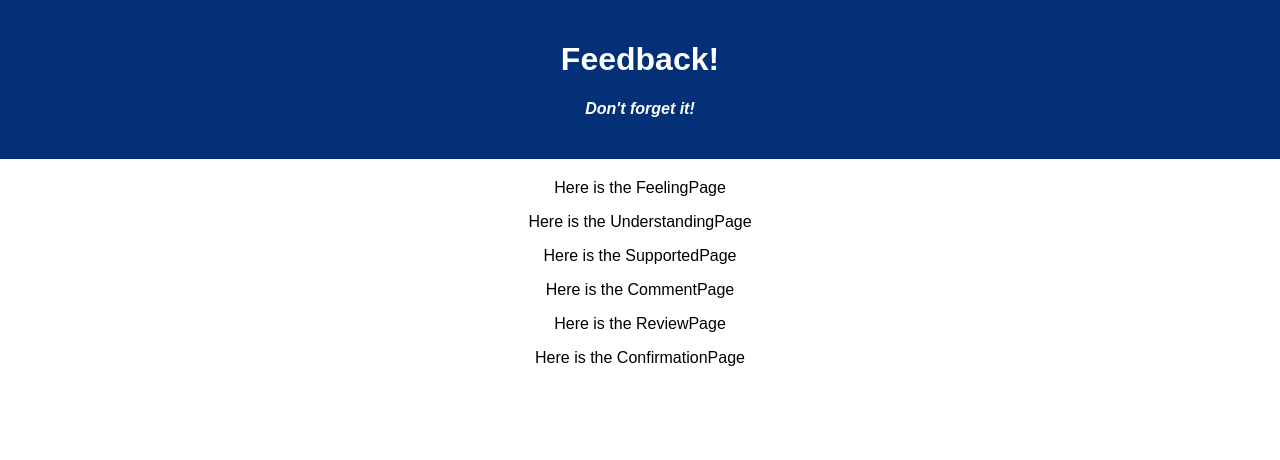
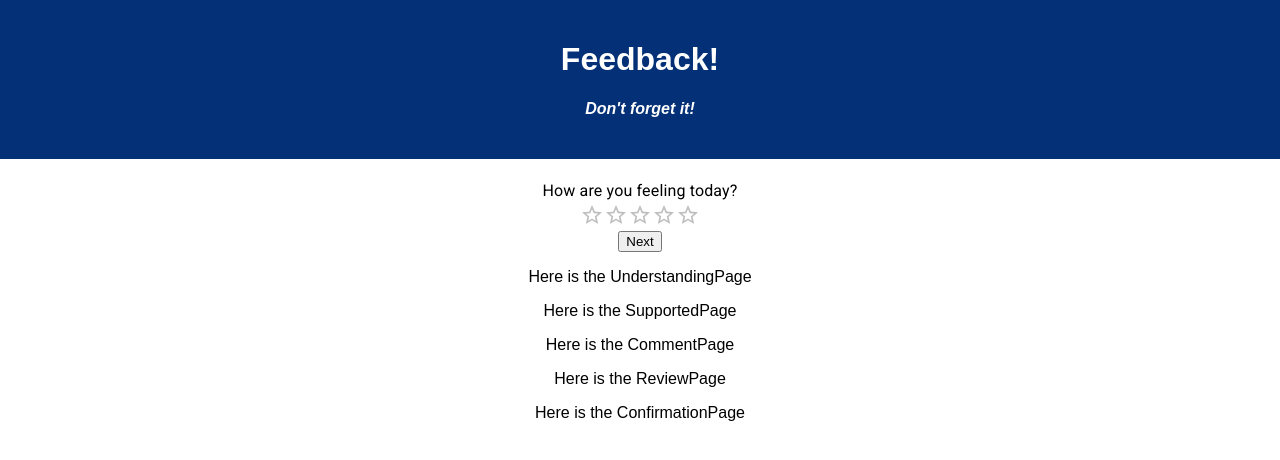
Before and after one commit to winklockm/weekend-redux-feedback-loop, a React (Create React App) app: page / in a window 1280 px wide. Shown: the top 460 px of the page. Built offline with nearby package versions, Linux system fonts and the light colour scheme.

Commit message:
add mui, dispatch feeling reducer

```diff
--- a/package.json
+++ b/package.json
@@ -4,6 +4,10 @@
   "private": true,
   "proxy": "http://localhost:5000",
   "dependencies": {
+    "@emotion/react": "^11.10.4",
+    "@emotion/styled": "^11.10.4",
+    "@mui/icons-material": "^5.10.6",
+    "@mui/material": "^5.10.6",
     "axios": "^0.21.1",
     "express": "^4.17.1",
     "pg": "^8.2.1",
--- a/public/index.html
+++ b/public/index.html
@@ -10,6 +10,16 @@
     -->
     <link rel="manifest" href="%PUBLIC_URL%/manifest.json">
     <link rel="shortcut icon" href="%PUBLIC_URL%/favicon.ico">
+    <link
+      rel="stylesheet"
+      href="https://fonts.googleapis.com/css?family=Roboto:300,400,500,700&display=swap"
+    />
+    <link
+      rel="stylesheet"
+      href="https://fonts.googleapis.com/icon?family=Material+Icons"
+    />
+
+
     <!--
       Notice the use of %PUBLIC_URL% in the tags above.
       It will be replaced with the URL of the `public` folder during the build.
--- a/src/components/FeelingPage/FeelingPage.jsx
+++ b/src/components/FeelingPage/FeelingPage.jsx
@@ -1,8 +1,40 @@
+import { useState } from 'react';
+import { useDispatch} from 'react-redux';
+import { useHistory } from 'react-router-dom';
+import Rating from '@mui/material/Rating';
+import Typography from '@mui/material/Typography';
 
 function FeelingPage() {
+    const [value, setValue] = useState(0);
+    const dispatch = useDispatch();
+    const handleNext = event => {
+        event.preventDefault();
+        const action = {
+            type: 'SET_FEEL',
+            payload: {
+                value,
+            }
+        }
+        dispatch(action)
+        // TODO: NEXT button leads to
+        // UnderstandingPage
+        // TODO: clear inputs
+    }
 
     return (
-        <p>Here is the FeelingPage</p>
+        <form onSubmit={handleNext}>
+        <Typography component="legend">How are you feeling today?</Typography>
+        <Rating
+            name="simple-controlled"
+            value={value}
+            onChange={(event, newValue) => {
+            setValue(newValue);
+        }}
+        />
+        <div>
+            <button>Next</button>
+        </div>
+        </form>
     )
 }
 
```
Also changed, not shown: 2 other files (tests, documents, lock files or other folders).
